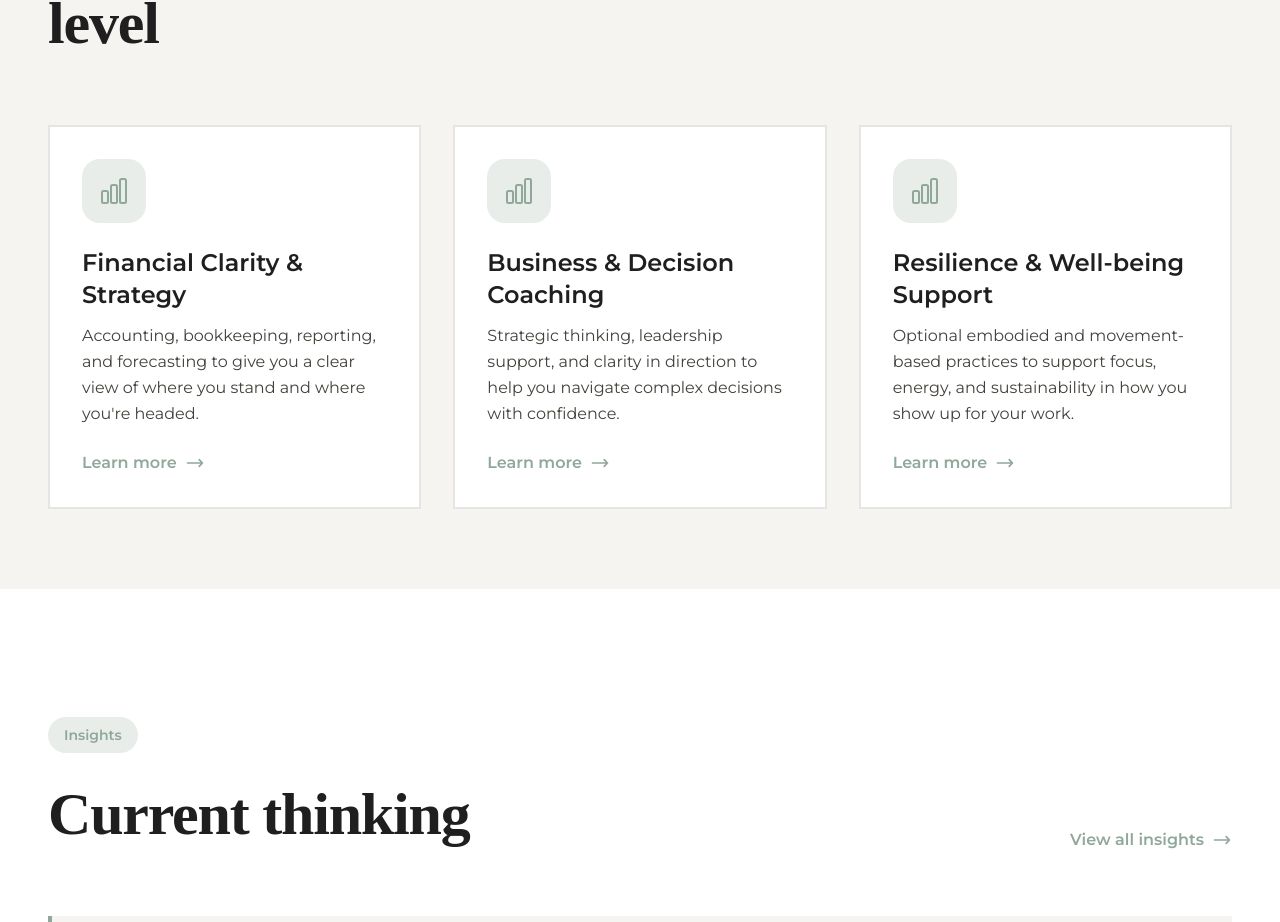
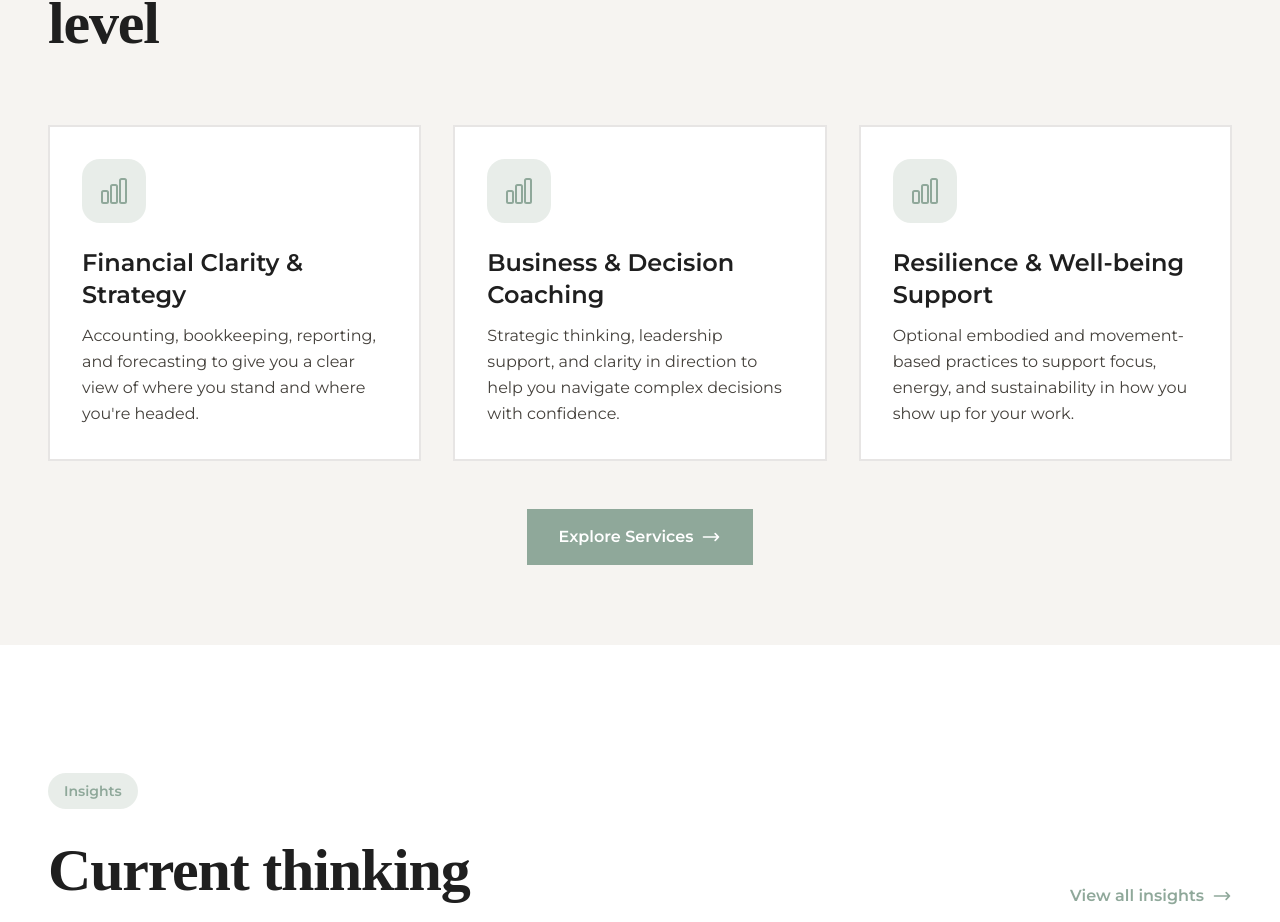
Before and after one commit to Ilunga0205/Madden-True-North-Advisory, a Next.js app: page / in a window 1280 px wide. Shown: the part 2240-3162 px from the top of the page. Built offline with nearby package versions, Linux system fonts and the light colour scheme; a web font is replaced by a local one.

Commit message:
service section

```diff
--- a/components/sections/ServicesSection.js
+++ b/components/sections/ServicesSection.js
@@ -1,10 +1,11 @@
 import SectionBadge from "@/components/ui/SectionBadge";
 import ServiceCard from "@/components/ui/ServiceCard";
 import { services } from "@/constants/brand";
+import Link from "next/link";
 
 export default function ServicesSection() {
   return (
-<section className="py-12 sm:py-16 lg:py-20 scroll-reveal bg-[#F6F4F1]">
+    <section className="py-12 sm:py-16 lg:py-20 scroll-reveal bg-[#F6F4F1]">
       <div className="max-w-7xl mx-auto px-6 md:px-12">
         <div className="flex flex-col sm:flex-row sm:items-end sm:justify-between mb-12 sm:mb-16 gap-6">
           <div className="max-w-2xl">
@@ -22,9 +23,20 @@ export default function ServicesSection() {
               title={service.title}
               description={service.description}
               icon={service.icon}
-              link={service.link}
             />
           ))}
+        </div>
+
+        <div className="flex justify-center mt-10 sm:mt-12">
+          <Link
+            href="/services"
+            className="group inline-flex items-center gap-2 bg-[#8FA89A] text-white px-6 sm:px-8 py-3 sm:py-4 font-body font-semibold hover:bg-[#7a9284] transition-all duration-300"
+          >
+            <span>Explore Services</span>
+            <svg className="w-5 h-5 group-hover:translate-x-1 transition-transform" fill="none" stroke="currentColor" viewBox="0 0 24 24">
+              <path strokeLinecap="round" strokeLinejoin="round" strokeWidth={2} d="M17 8l4 4m0 0l-4 4m4-4H3" />
+            </svg>
+          </Link>
         </div>
       </div>
     </section>
--- a/components/ui/ServiceCard.js
+++ b/components/ui/ServiceCard.js
@@ -1,4 +1,3 @@
-import Link from "next/link";
 import { ChartBarIcon, BuildingOfficeIcon, UsersIcon } from "@heroicons/react/24/outline";
 
 const iconMap = {
@@ -7,29 +6,20 @@ const iconMap = {
   users: UsersIcon,
 };
 
-export default function ServiceCard({ title, description, icon, link }) {
+export default function ServiceCard({ title, description, icon }) {
   const Icon = iconMap[icon] || ChartBarIcon;
 
   return (
-    <Link
-      href={link}
-      className="group scroll-reveal block bg-white p-6 sm:p-8 border-2 border-stone-200 hover:border-[#8FA89A] transition-all duration-300"
-    >
-      <div className="w-12 h-12 sm:w-16 sm:h-16 rounded-2xl bg-[#E8EDE9] flex items-center justify-center text-[#8FA89A] mb-4 sm:mb-6 group-hover:bg-[#8FA89A] group-hover:text-white transition-all duration-300">
+    <div className="scroll-reveal bg-white p-6 sm:p-8 border-2 border-stone-200">
+      <div className="w-12 h-12 sm:w-16 sm:h-16 rounded-2xl bg-[#E8EDE9] flex items-center justify-center text-[#8FA89A] mb-4 sm:mb-6">
         <Icon className="w-6 h-6 sm:w-8 sm:h-8" />
       </div>
-      <h3 className="font-body text-xl sm:text-2xl font-semibold mb-2 sm:mb-3 text-[#1F1F1F] group-hover:text-[#8FA89A] transition-colors">
+      <h3 className="font-body text-xl sm:text-2xl font-semibold mb-2 sm:mb-3 text-[#1F1F1F]">
         {title}
       </h3>
-      <p className="font-body text-sm sm:text-base text-stone-700 leading-relaxed mb-4 sm:mb-6">
+      <p className="font-body text-sm sm:text-base text-stone-700 leading-relaxed">
         {description}
       </p>
-      <div className="flex items-center text-[#8FA89A] font-body font-semibold group-hover:gap-3 transition-all text-sm sm:text-base">
-        <span>Learn more</span>
-        <svg className="w-4 h-4 sm:w-5 sm:h-5 ml-2 group-hover:translate-x-1 transition-transform" fill="none" stroke="currentColor" viewBox="0 0 24 24">
-          <path strokeLinecap="round" strokeLinejoin="round" strokeWidth={2} d="M17 8l4 4m0 0l-4 4m4-4H3" />
-        </svg>
-      </div>
-    </Link>
+    </div>
   );
 }
```
